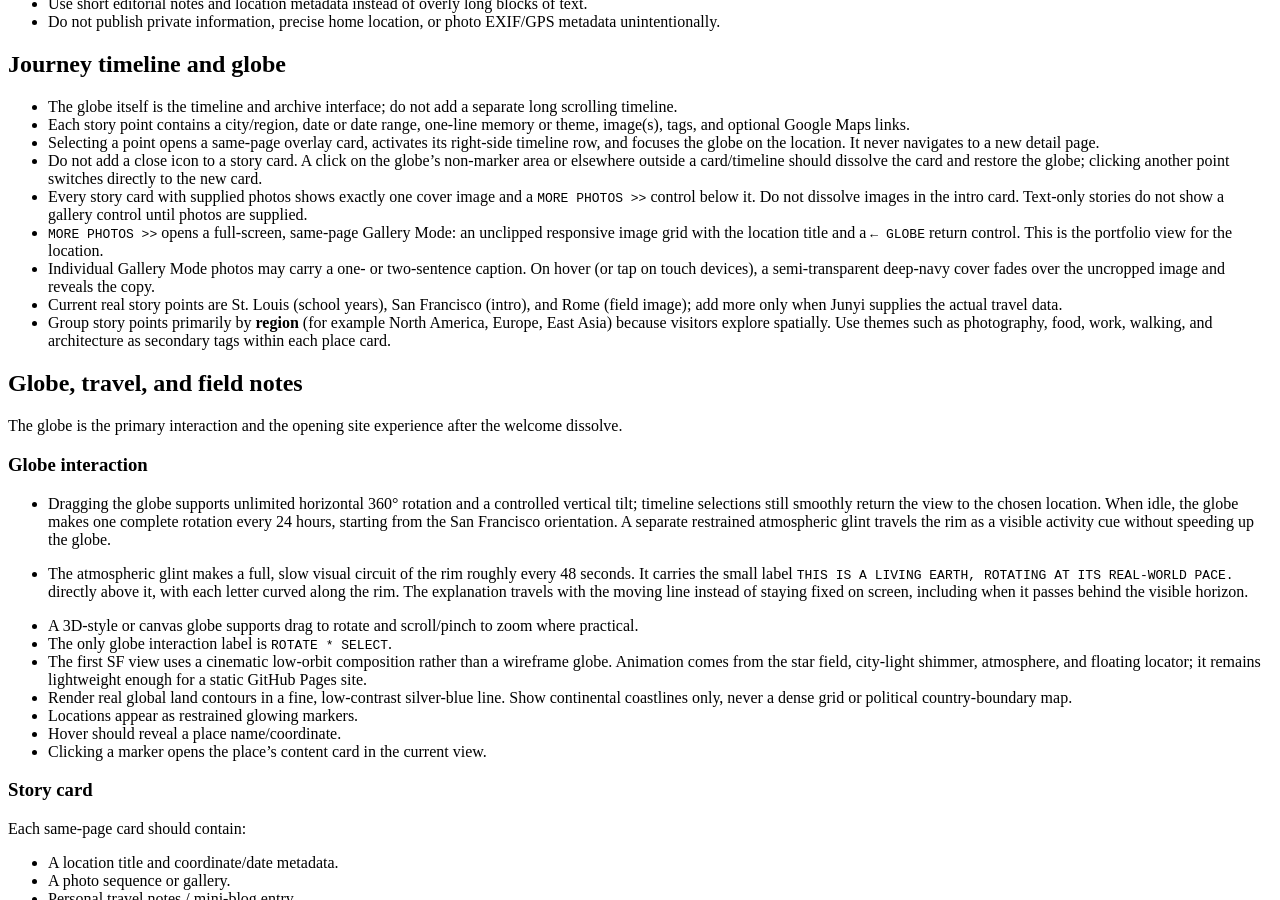
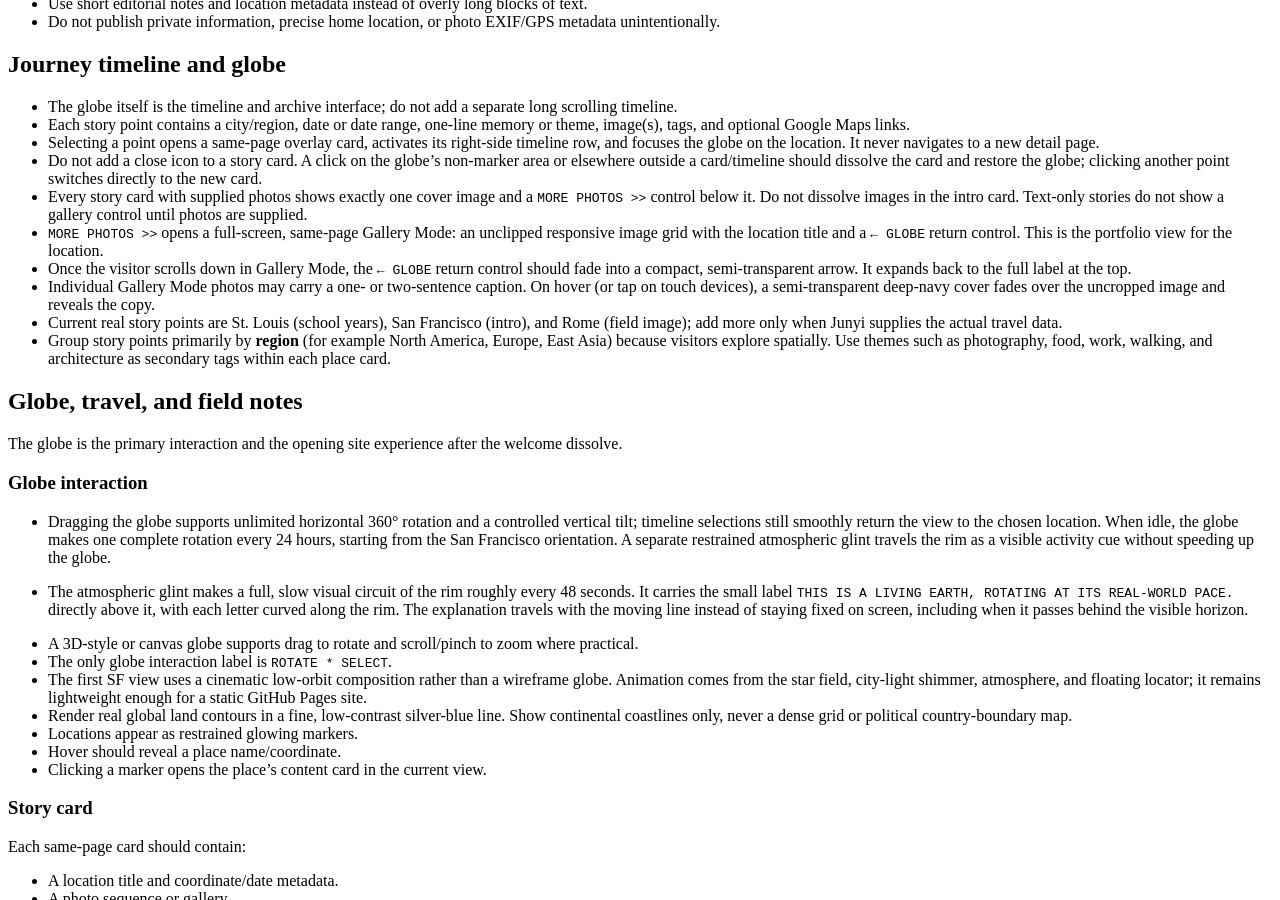
Before and after one commit to Kylinny/Kylinny.github.io, a Jekyll site: the page built from DESIGN_BRIEF.md, in a window 1280 px wide and 900 px high, scrolled down 1409 px. Built offline with Jekyll 4.4.1, drawn with Linux system fonts in a browser that asks for light colours; nearby versions of some CDN libraries; our own code applies the rules of GitHub Pages for plain Markdown files.

Commit message:
Compact gallery return control on scroll

```diff
--- a/DESIGN_BRIEF.md
+++ b/DESIGN_BRIEF.md
@@ -70,6 +70,7 @@
 - Do not add a close icon to a story card. A click on the globe's non-marker area or elsewhere outside a card/timeline should dissolve the card and restore the globe; clicking another point switches directly to the new card.
 - Every story card with supplied photos shows exactly one cover image and a `MORE PHOTOS >>` control below it. Do not dissolve images in the intro card. Text-only stories do not show a gallery control until photos are supplied.
 - `MORE PHOTOS >>` opens a full-screen, same-page Gallery Mode: an unclipped responsive image grid with the location title and a `← GLOBE` return control. This is the portfolio view for the location.
+- Once the visitor scrolls down in Gallery Mode, the `← GLOBE` return control should fade into a compact, semi-transparent arrow. It expands back to the full label at the top.
 - Individual Gallery Mode photos may carry a one- or two-sentence caption. On hover (or tap on touch devices), a semi-transparent deep-navy cover fades over the uncropped image and reveals the copy.
 - Current real story points are St. Louis (school years), San Francisco (intro), and Rome (field image); add more only when Junyi supplies the actual travel data.
 - Group story points primarily by **region** (for example North America, Europe, East Asia) because visitors explore spatially. Use themes such as photography, food, work, walking, and architecture as secondary tags within each place card.
--- a/index.html
+++ b/index.html
@@ -113,7 +113,7 @@
       <div class="story-tags" id="story-tags"></div>
     </aside>
     <section class="gallery-view" id="gallery-view" aria-hidden="true">
-      <button class="gallery-back" id="gallery-back" type="button">← GLOBE</button>
+      <button class="gallery-back" id="gallery-back" type="button" aria-label="Return to globe"><span aria-hidden="true">←</span><span class="gallery-back-label">GLOBE</span></button>
       <div class="gallery-heading"><p id="gallery-kicker"></p><h2 id="gallery-title"></h2></div>
       <div class="gallery-grid" id="gallery-grid"></div>
     </section>
--- a/script.js
+++ b/script.js
@@ -351,11 +351,13 @@
 }
 function closeGallery() {
   galleryView.classList.remove('open'); galleryView.setAttribute('aria-hidden', 'true');
+  galleryView.classList.remove('is-scrolled'); galleryView.scrollTop = 0;
   document.body.classList.remove('gallery-open');
   if (activeStory) storyCard.classList.add('open');
 }
 moreButton.addEventListener('click', openGallery);
 galleryBack.addEventListener('click', closeGallery);
+galleryView.addEventListener('scroll', () => galleryView.classList.toggle('is-scrolled', galleryView.scrollTop > 48), { passive: true });
 function focusStory(story) {
   const desiredRotation = -story.lon * Math.PI / 180;
   targetRotation = rotation + Math.atan2(Math.sin(desiredRotation - rotation), Math.cos(desiredRotation - rotation));
```
Also changed, not shown: single-globe.css (+1 -1 lines).
